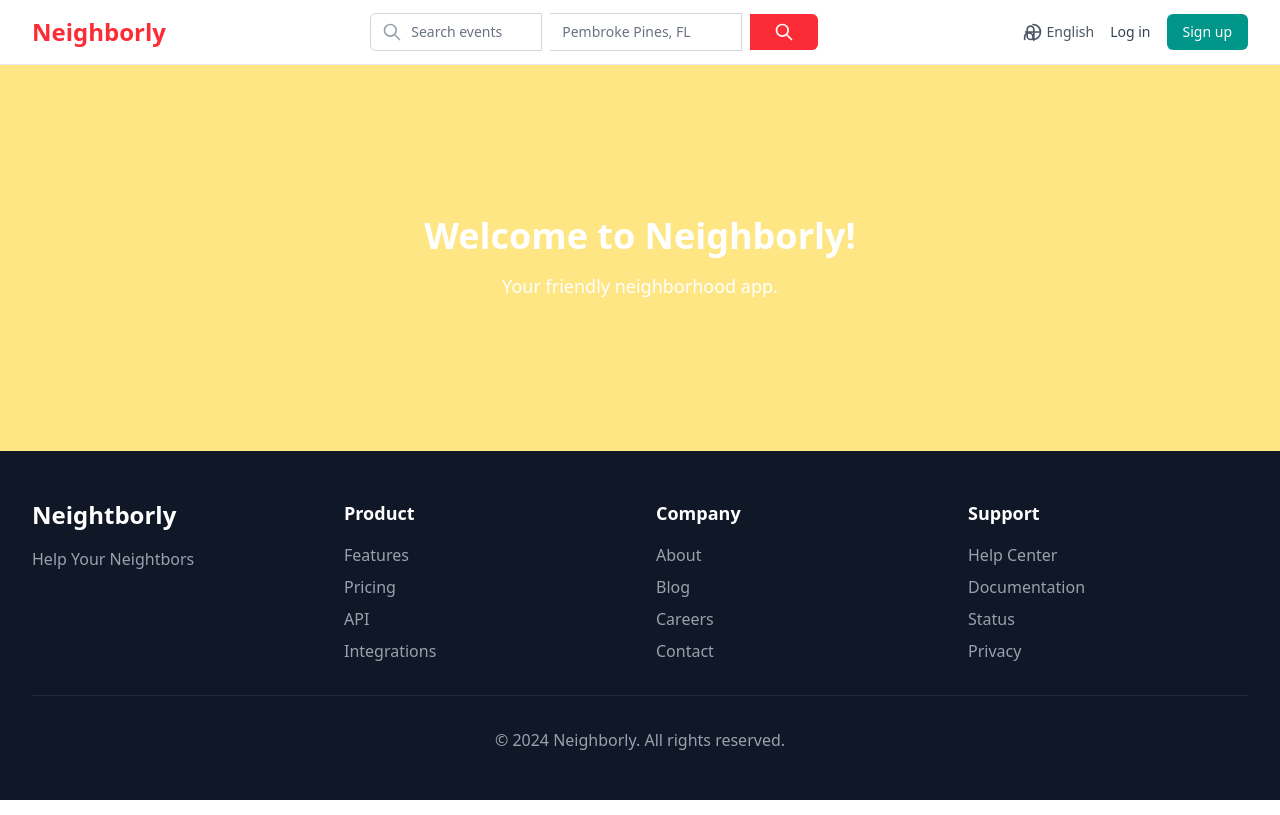
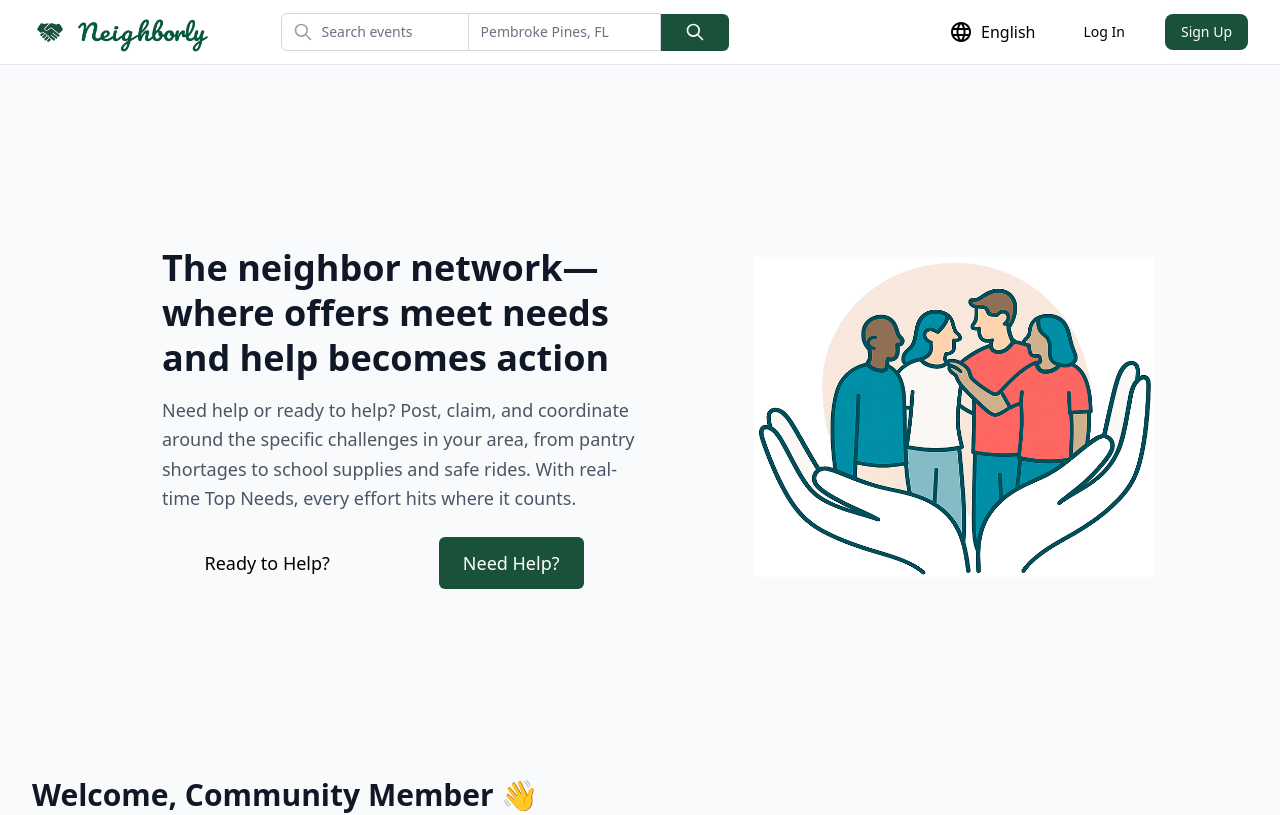
Before and after one commit to alexdreyesz/Neighborly, a React (Vite) app in the folder frontend/: page / in a window 1280 px wide. Shown: the top 815 px of the page. Built offline with nearby package versions, Linux system fonts and the light colour scheme.

Commit message:
Done with first section of the landing page

```diff
--- a/frontend/index.html
+++ b/frontend/index.html
@@ -3,6 +3,7 @@
   <head>
     <meta charset="UTF-8" />
     <link rel="icon" type="image/x-icon" href="/favicon.ico" />
+    <link rel="stylesheet" href="https://fonts.googleapis.com/css2?family=Material+Symbols+Outlined:opsz,wght,FILL,GRAD@20..48,100..700,0..1,-50..200&icon_names=language" />
     <meta name="viewport" content="width=device-width, initial-scale=1.0" />
     <title>Neighborly</title>
   </head>
--- a/frontend/src/Style.css
+++ b/frontend/src/Style.css
@@ -1,14 +1,17 @@
 @import "tailwindcss";
 
-@theme {
-  --font-display: "Satoshi", "sans-serif";
-  --breakpoint-3xl: 120rem;
-  --color-avocado-100: oklch(0.99 0 0);
-  --color-avocado-200: oklch(0.98 0.04 113.22);
-  --color-avocado-300: oklch(0.94 0.11 115.03);
-  --color-avocado-400: oklch(0.92 0.19 114.08);
-  --color-avocado-500: oklch(0.84 0.18 117.33);
-  --color-avocado-600: oklch(0.53 0.12 118.34);
-  --ease-fluid: cubic-bezier(0.3, 0, 0, 1);
-  --ease-snappy: cubic-bezier(0.2, 0, 0, 1);
+.primary-bg {
+  background-color: #19513b;
 }
+
+.primary-bg:hover {
+  background-color: #0e3c2a;
+}
+
+.primary-text {
+  color: #19513b;
+}
+
+button > * {
+  cursor: pointer;
+}
--- a/frontend/src/components/Header.tsx
+++ b/frontend/src/components/Header.tsx
@@ -1,20 +1,53 @@
-
+import logo from '../assets/icons/logo.png'
+import logoText from '../assets/icons/logo-text.png'
+import { useState } from 'react'
 
 export default function Header() {
+    const [isLanguageModalOpen, setIsLanguageModalOpen] = useState(false)
+    const [selectedLanguage, setSelectedLanguage] = useState('English')
+
+    const languages = [
+        { code: 'en', name: 'English', selected: true },
+        { code: 'fr', name: 'Français', selected: false },
+        { code: 'tr', name: 'Türkçe', selected: false },
+        { code: 'en-au', name: 'English (Australia)', selected: false },
+        { code: 'it', name: 'Italiano', selected: false },
+        { code: 'th', name: 'ไทย', selected: false },
+        { code: 'de', name: 'Deutsch', selected: false },
+        { code: 'nl', name: 'Nederlands', selected: false },
+        { code: 'ja', name: '日本語', selected: false },
+        { code: 'es', name: 'Español', selected: false },
+        { code: 'pl', name: 'Polski', selected: false },
+        { code: 'ko', name: '한국어', selected: false },
+        { code: 'es-es', name: 'Español (España)', selected: false },
+        { code: 'pt', name: 'Português', selected: false },
+        { code: 'ru', name: 'Русский', selected: false }
+    ]
+
+    const handleLanguageSelect = (language: any) => {
+        setSelectedLanguage(language.name)
+        setIsLanguageModalOpen(false)
+    }
     return (
         <nav className="bg-white border-b border-gray-200 sticky top-0 z-50">
             <div className="max-w-7xl mx-auto px-4 sm:px-6 lg:px-8">
                 <div className="flex justify-between items-center h-16">
                     {/* Logo */}
-                    <div className="flex items-center">
+                    <div className="flex items-center relative bottom-0.5">
+                        <img src={logo} className="h-10 w-10 pr-1 pt-1"/>
+                        <img src={logoText} className="h-35 w-35 pt-3"/>
 
+                        {/*
                         <div className="flex-shrink-0">
-                            <h1 className="text-2xl font-bold text-red-500">Neighborly</h1>
+                            <h1 className="text-2xl font-bold primary-text">
+                                Neighborly
+                            </h1>
                         </div>
+                        */}
                     </div>
 
                     {/* Search and Location Section */}
-                    <div className="flex items-center space-x-2 flex-1 max-w-md mx-8">
+                    <div className="flex items-center flex-1 max-w-md mx-8 relative right-18">
                         {/* Search Input */}
                         <div className="relative flex-1">
                             <div className="absolute inset-y-0 left-0 pl-3 flex items-center pointer-events-none">
@@ -25,9 +58,8 @@ export default function Header() {
                             <input
                                 type="text"
                                 placeholder="Search events"
-                                className="block w-full pl-10 pr-3 py-2 border border-gray-300 rounded-l-md leading-5 bg-white placeholder-gray-500 focus:outline-none focus:placeholder-gray-400 focus:ring-1 focus:ring-red-500 focus:border-red-500 text-sm"
+                                className="block w-full pl-10 pr-3 py-2 border border-gray-300 rounded-l-md leading-5 bg-white placeholder-gray-500 focus:outline-none focus:placeholder-gray-400 focus:ring-1 focus:ring-green-800 focus:border-green-800 text-sm"
                             />
-
                         </div>
 
                         {/* Location Input */}
@@ -35,36 +67,86 @@ export default function Header() {
                             <input
                                 type="text"
                                 placeholder="Pembroke Pines, FL"
-                                className="block w-48 px-3 py-2 border-t border-b border-r border-gray-300 leading-5 bg-white placeholder-gray-500 focus:outline-none focus:placeholder-gray-400 focus:ring-1 focus:ring-red-500 focus:border-red-500 text-sm"
+                                className="block w-48 px-3 py-2 border-t border-b border-r border-gray-300 leading-5 bg-white placeholder-gray-500 focus:outline-none focus:placeholder-gray-400 focus:ring-1 focus:ring-green-800 focus:border-green-500 text-sm"
                             />
                         </div>
 
                         {/* Search Button */}
-                        <button className="bg-red-500 hover:bg-red-600 text-white px-6 py-2 rounded-r-md text-sm font-medium transition-colors">
+                        <button className="primary-bg text-white px-6 py-[8.5px] rounded-r-md text-sm font-medium transition-colors">
                             <svg className="h-5 w-5" fill="none" viewBox="0 0 24 24" stroke="currentColor">
                                 <path strokeLinecap="round" strokeLinejoin="round" strokeWidth={2} d="M21 21l-6-6m2-5a7 7 0 11-14 0 7 7 0 0114 0z" />
                             </svg>
                         </button>
                     </div>
 
-                    {/* Right Navigation */}
+                     {/* Right Side Actions */}
                     <div className="flex items-center space-x-4">
-                        <div className="hidden md:flex items-center space-x-1">
-                            <svg className="h-5 w-5 text-gray-600" fill="none" viewBox="0 0 24 24" stroke="currentColor">
-                                <path strokeLinecap="round" strokeLinejoin="round" strokeWidth={2} d="M21 12a9 9 0 01-9 9m9-9a9 9 0 00-9-9m9 9H3m9 9v-3a5 5 0 00-10 0v3m11 1V9a4 4 0 00-8 0v8a4 4 0 008 0z" />
+                        <button
+                            onClick={() => setIsLanguageModalOpen(true)}
+                            className="flex items-center space-x-2 px-2 py-1 rounded transition-colors"
+                        >
+                            <span className="material-symbols-outlined">language</span>
+                            <span className="font-medium text-black">{selectedLanguage}</span>
+                        </button>
 
-                            </svg>
-                            <span className="text-sm text-gray-600">English</span>
-                        </div>
+                        <button className=" text-black hover:bg-gray-200 px-6 py-2 rounded-lg text-sm font-medium">
+                            Log In
+                        </button>
 
-                        <a href="#login" className="text-gray-700 hover:text-gray-900 text-sm font-medium">
-                            Log in
-                        </a>
-
-                        <button className="bg-teal-600 hover:bg-teal-700 text-white px-4 py-2 rounded-md text-sm font-medium transition-colors">
-                            Sign up
+                        <button className="primary-bg text-white px-4 py-2 rounded-lg text-sm font-medium transition-colors">
+                            Sign Up
                         </button>
                     </div>
+
+                    {/* Language Selection Modal */}
+                    {isLanguageModalOpen && (
+                        <div className="fixed inset-0 bg-black/50 flex items-center justify-center z-50">
+                            <div className="bg-white rounded-lg shadow-xl p-6 w-96 max-h-96 overflow-y-auto">
+                                <div className="flex justify-between items-center mb-6">
+                                    <h2 className="text-xl font-semibold text-gray-900">Change your language</h2>
+                                    <button
+                                        onClick={() => setIsLanguageModalOpen(false)}
+                                        className="text-gray-400 hover:text-gray-600"
+                                    >
+                                        <svg className="w-6 h-6" fill="none" stroke="currentColor" viewBox="0 0 24 24">
+                                            <path strokeLinecap="round" strokeLinejoin="round" strokeWidth={2} d="M6 18L18 6M6 6l12 12" />
+                                        </svg>
+                                    </button>
+                                </div>
+
+                                <div className="grid grid-cols-3 gap-4 mb-6">
+                                    {languages.map((language) => (
+                                        <label key={language.code} className="flex items-center space-x-2 cursor-pointer">
+                                            <input
+                                                type="radio"
+                                                name="language"
+                                                value={language.code}
+                                                checked={selectedLanguage === language.name}
+                                                onChange={() => handleLanguageSelect(language)}
+                                                className="w-4 h-4 text-teal-600 focus:ring-teal-500 border-gray-300"
+                                            />
+                                            <span className="text-sm text-gray-700">{language.name}</span>
+                                        </label>
+                                    ))}
+                                </div>
+
+                                <div className="flex justify-end space-x-3">
+                                    <button
+                                        onClick={() => setIsLanguageModalOpen(false)}
+                                        className="px-4 py-2 text-sm font-medium text-gray-700 bg-white border border-gray-300 rounded-md hover:bg-gray-50"
+                                    >
+                                        Cancel
+                                    </button>
+                                    <button
+                                        onClick={() => setIsLanguageModalOpen(false)}
+                                        className="px-4 py-2 text-sm font-medium text-white bg-red-500 rounded-md hover:bg-red-600"
+                                    >
+                                        Save
+                                    </button>
+                                </div>
+                            </div>
+                        </div>
+                    )}
                 </div>
             </div>
         </nav>
--- a/frontend/src/pages/Landing/Landing.tsx
+++ b/frontend/src/pages/Landing/Landing.tsx
@@ -1,18 +1,80 @@
 import Header from '../../components/Header.tsx'
 import Footer from '../../components/Footer.tsx'
+import TopNeeds from '../../components/TopNeeds'
+import MapView from '../../components/MapView'
+import EventsFeed from '../../components/EventsFeed'
+
+import communityArt from '../../assets/art/community.png'
 
 function Landing() {
 
   return (
-    <div className="h-screen w-screen flex flex-col overflow-auto">
-      <Header />
+    <div className="min-h-screen bg-gray-50">
+        <Header />
 
-      <div className="h-600 bg-amber-200 flex flex-col justify-center items-center space-y-4">
-        <h1 className="text-4xl font-bold text-white">Welcome to Neighborly!</h1>
-        <p className="text-lg text-white">Your friendly neighborhood app.</p>
-      </div>
+        {/* Main Content */}
+        <div className="max-w-7xl mx-auto px-4 sm:px-6 lg:px-8 py-8">
 
-      <Footer />
+            {/* Main Hero Section */}
+            <div className="h-[85vh] w-viewport flex justify-center items-center relative bottom-5">
+                <div className="flex items-center justify-between space-x-15 px-8 py-12 relative left-10">
+                    {/* Left Content */}
+                    <div className="flex-1 max-w-xl">
+                        <h1 className="text-4xl font-bold text-gray-900 mb-4 leading-tight">
+                            The neighbor network—where offers meet needs and help becomes action
+                        </h1>
+                        <p className="text-lg text-gray-600 mb-6 leading-relaxed">
+                            Need help or ready to help? Post, claim, and coordinate around the specific challenges in your area, from pantry shortages to school supplies and safe rides. With real-time Top Needs, every effort hits where it counts.
+                        </p>
+
+                        <div className="flex justify-around relative right-6">
+                            <button className="text-black hover:bg-gray-200 px-6 py-3 rounded-md text-lg font-medium transition-colors cursor-pointer">
+                                Ready to Help?
+                            </button>
+
+                            <button className="primary-bg text-white px-6 py-3 rounded-md text-lg font-medium transition-colors cursor-pointer">
+                                Need Help?
+                            </button>
+                        </div>
+                    </div>
+
+                    {/* Right Illustration */}
+                    <div className="flex-1 flex justify-center items-center">
+                        <img src={communityArt} className="h-80 w-100"/>
+                    </div>
+                </div>
+            </div>
+
+
+            {/* Welcome Section */}
+            <div className="flex w-full gap-6 mb-8">
+                {/* Welcome Text - Left Side (70%) */}
+                <div className="w-[70%]">
+                <h1 className="text-3xl font-bold text-gray-900 mb-2">
+                    Welcome, Community Member 👋
+                </h1>
+                <p className="text-lg text-gray-600">
+                    Connect, help, and strengthen your community
+                </p>
+                </div>
+            </div>
+
+
+            {/* Top Needs Section - Right Side (30%) */}
+            <TopNeeds />
+
+            {/* Main Content - Map Centered with Right Sidebar */}
+            <div className="flex gap-6 h-[calc(100vh-200px)]">
+                {/* Center Map */}
+                <MapView />
+
+                {/* Right Sidebar - Events Feed */}
+                <EventsFeed />
+
+            </div>
+        </div>
+
+        <Footer />
     </div>
   )
 }
```
Also changed, not shown: frontend/src/assets/art/community.png (added), frontend/src/assets/icons/logo-text.png (added).
